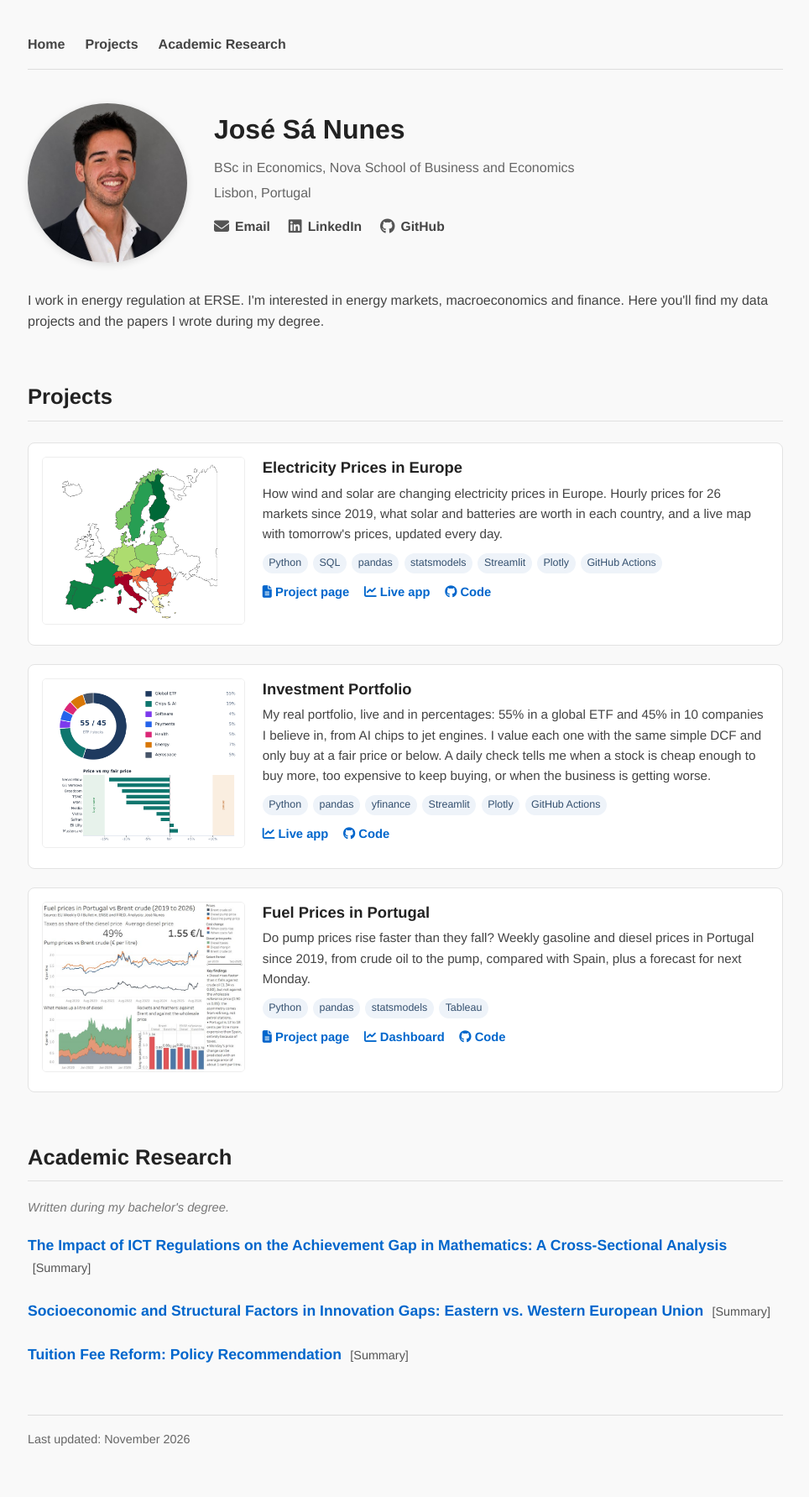
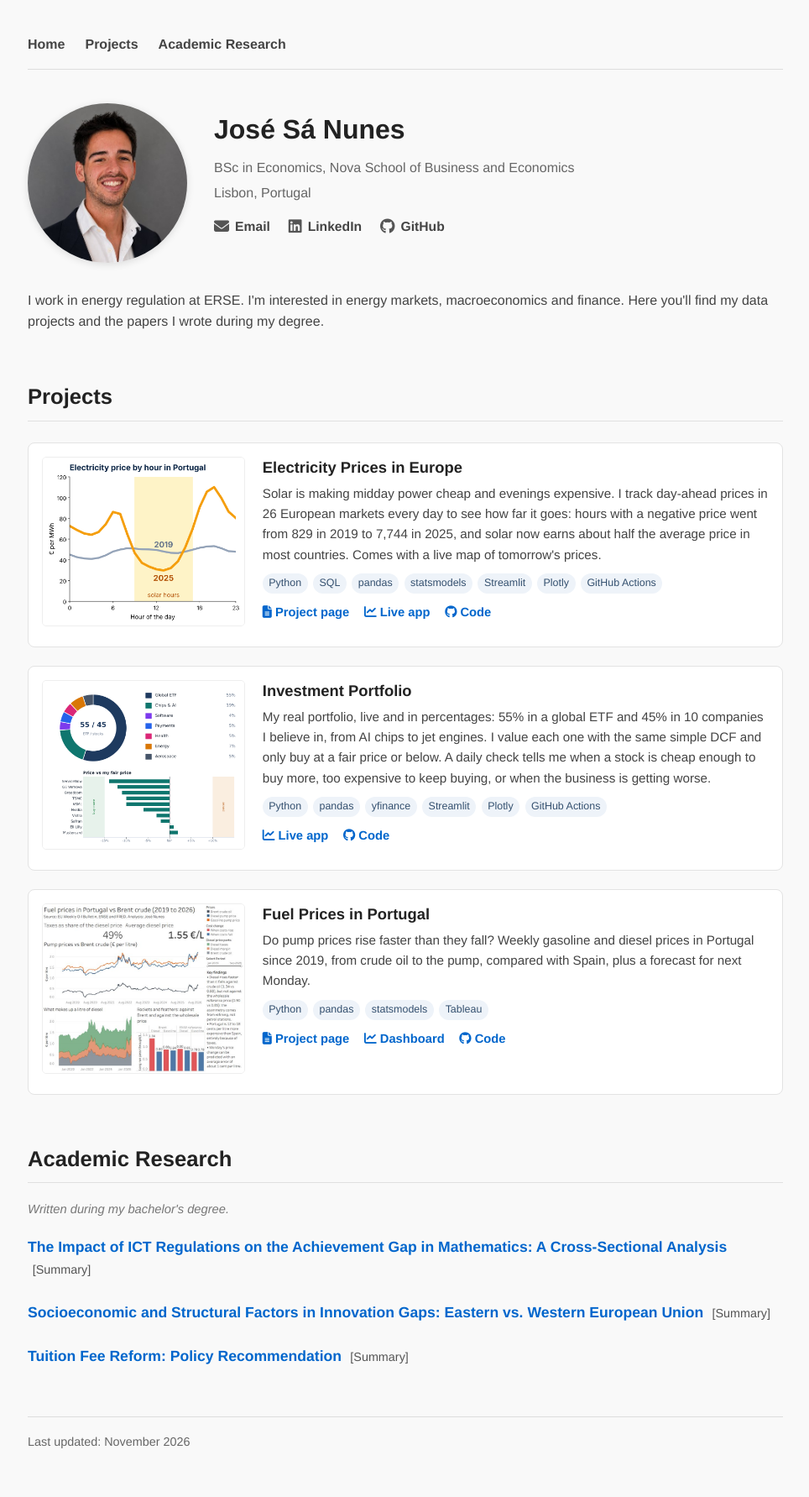
Before and after one commit to josepaulonunes/josepaulonunes.github.io, a Jekyll site: the page built from index.md, in a window 1280 px wide. Shown: the whole page at 84% size, without its empty margins (157-1121 px from the left). Built offline with Jekyll 4.4.1, drawn with Linux system fonts in a browser that asks for light colours.

Commit message:
Update electricity project card

```diff
--- a/index.md
+++ b/index.md
@@ -35,10 +35,10 @@ I work in energy regulation at ERSE. I'm interested in energy markets, macroecon
 <div class="projects">
 
   <div class="project-card">
-    <a href="/electricity-tracker/" class="project-thumb"><img src="/electricity-tracker/app_thumbnail.png" alt="Map of tomorrow's electricity prices across Europe"></a>
+    <a href="/electricity-tracker/" class="project-thumb"><img src="/electricity-tracker/card.png" alt="Average electricity price by hour of the day in Portugal: flat in 2019, very low at midday and high in the evening in 2025"></a>
     <div class="project-body">
     <h3><a href="/electricity-tracker/">Electricity Prices in Europe</a></h3>
-      <p>How wind and solar are changing electricity prices in Europe. Hourly prices for 26 markets since 2019, what solar and batteries are worth in each country, and a live map with tomorrow's prices, updated every day.</p>
+      <p>Solar is making midday power cheap and evenings expensive. I track day-ahead prices in 26 European markets every day to see how far it goes: hours with a negative price went from 829 in 2019 to 7,744 in 2025, and solar now earns about half the average price in most countries. Comes with a live map of tomorrow's prices.</p>
       <div class="tags"><span>Python</span><span>SQL</span><span>pandas</span><span>statsmodels</span><span>Streamlit</span><span>Plotly</span><span>GitHub Actions</span></div>
       <div class="project-links">
         <a href="/electricity-tracker/"><i class="fa-solid fa-file-lines"></i> Project page</a>
```
Also changed, not shown: electricity-tracker/card.png (added).
